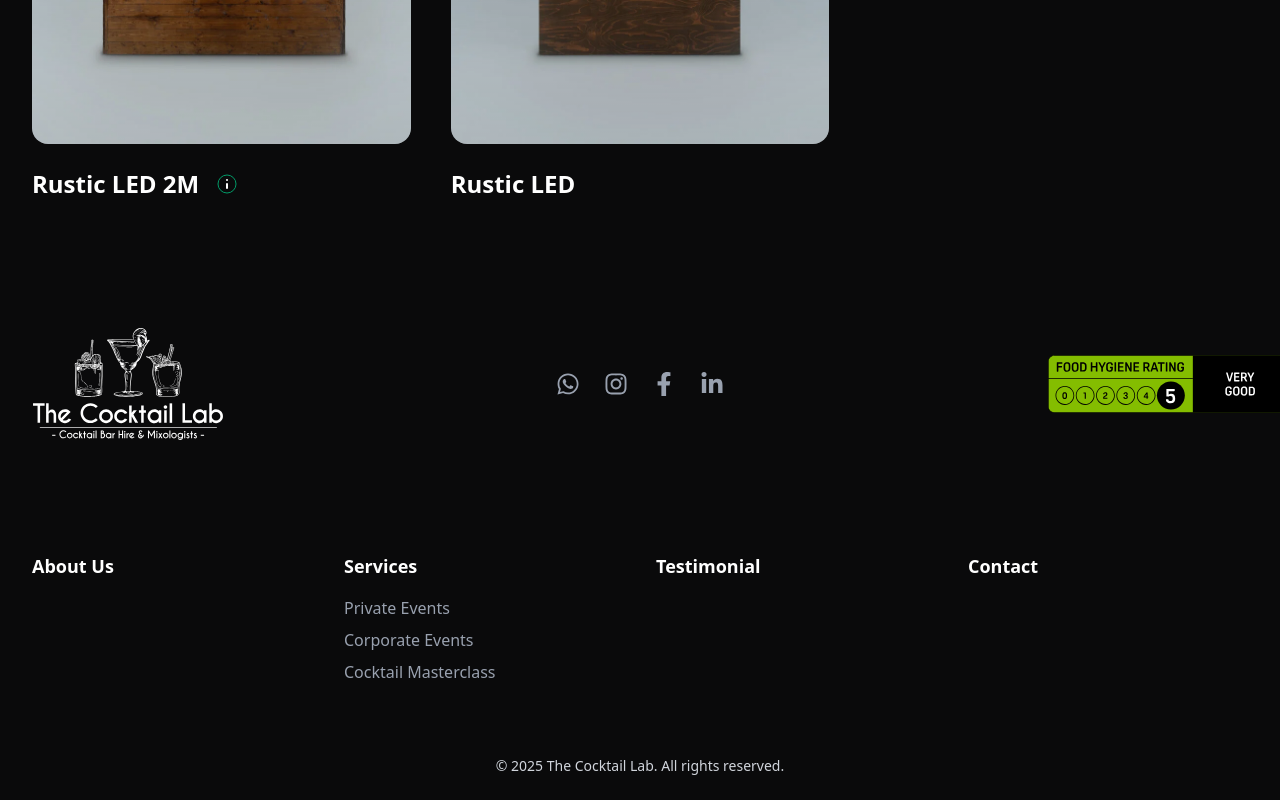
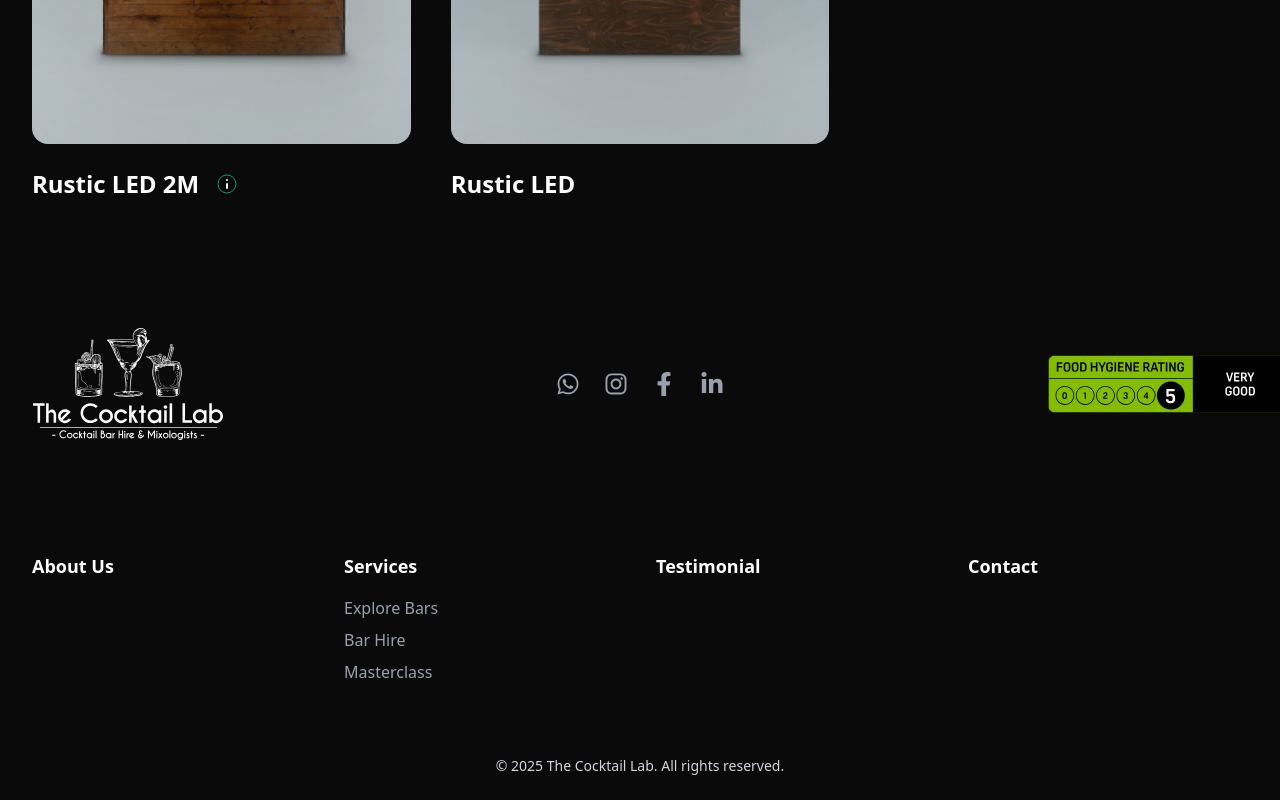
Before and after one commit to O-sulloc/the-cocktail-lab, a Next.js app: page /bars in a window 1280 px wide. Shown: the part 1724-2524 px from the top of the page. Built offline with nearby package versions, Linux system fonts and the light colour scheme; no server answers.

Commit message:
chore: change navbar menu name

```diff
--- a/src/components/layout/Footer.tsx
+++ b/src/components/layout/Footer.tsx
@@ -11,9 +11,9 @@ const navLinks = [
     name: 'Services',
     href: '#services',
     dropdownItems: [
-      { name: 'Private Events', href: '#private-events' },
-      { name: 'Corporate Events', href: '#corporate-events' },
-      { name: 'Cocktail Masterclass', href: '#cocktail-masterclass' },
+      { name: 'Explore Bars', href: '/bars' },
+      { name: 'Bar Hire', href: '/hire' },
+      { name: 'Masterclass', href: '/masterclass' },
     ]
   },
   { name: 'Testimonial', href: '#testimonial' },
--- a/src/components/layout/Navbar.tsx
+++ b/src/components/layout/Navbar.tsx
@@ -24,11 +24,10 @@ const Navbar = () => {
     { name: 'About Us', href: '#about' },
     {
       name: 'Services',
-      href: '#services',
       dropdownItems: [
-        { name: 'Private Events', href: '#private-events' },
-        { name: 'Corporate Events', href: '#corporate-events' },
-        { name: 'Cocktail Masterclass', href: '#cocktail-masterclass' },
+        { name: 'Explore Bars', href: '/bars' },
+        { name: 'Bar Hire', href: '/hire' },
+        { name: 'Masterclass', href: '/masterclass' },
       ]
     },
     { name: 'Testimonial', href: '#testimonial' },
@@ -84,6 +83,7 @@ const Navbar = () => {
                   onMouseLeave={() => setActiveDropdown(null)}
                 >
                   <div className="flex items-center space-x-1 py-2">
+                    {link.href ? (
                       <Link
                         href={link.href}
                         className="relative text-gray-300 text-[15px] font-bold group-hover:text-emerald-600 transition-colors duration-200"
@@ -93,6 +93,14 @@ const Navbar = () => {
                           <span className="absolute -bottom-1 left-0 w-0 h-0.5 bg-emerald-600 group-hover:w-full transition-all duration-200" />
                         </span>
                       </Link>
+                    ) : (
+                      <span className="relative text-gray-300 text-[15px] font-bold group-hover:text-emerald-600 transition-colors duration-200 cursor-pointer">
+                        <span className="relative">
+                          {link.name}
+                          <span className="absolute -bottom-1 left-0 w-0 h-0.5 bg-emerald-600 group-hover:w-full transition-all duration-200" />
+                        </span>
+                      </span>
+                    )}
                     {link.dropdownItems && (
                       <svg
                         className={`w-4 h-4 transition-all duration-200 text-gray-300 group-hover:text-emerald-600 ${
@@ -195,12 +203,18 @@ const Navbar = () => {
           {/* Navigation Links */}
           {navLinks.map((link) => (
             <div key={link.name}>
+              {link.href ? (
                 <Link
                   href={link.href}
                   className="block px-3 py-2 text-gray-200 hover:text-white hover:bg-gray-800 rounded-md"
                 >
                   {link.name}
                 </Link>
+              ) : (
+                <span className="block px-3 py-2 text-gray-200 cursor-pointer">
+                  {link.name}
+                </span>
+              )}
               {link.dropdownItems && (
                 <div className="pl-4 mt-1 space-y-1">
                   {link.dropdownItems.map((item) => (
```
Lines whose indentation alone changed are shown as unchanged.
